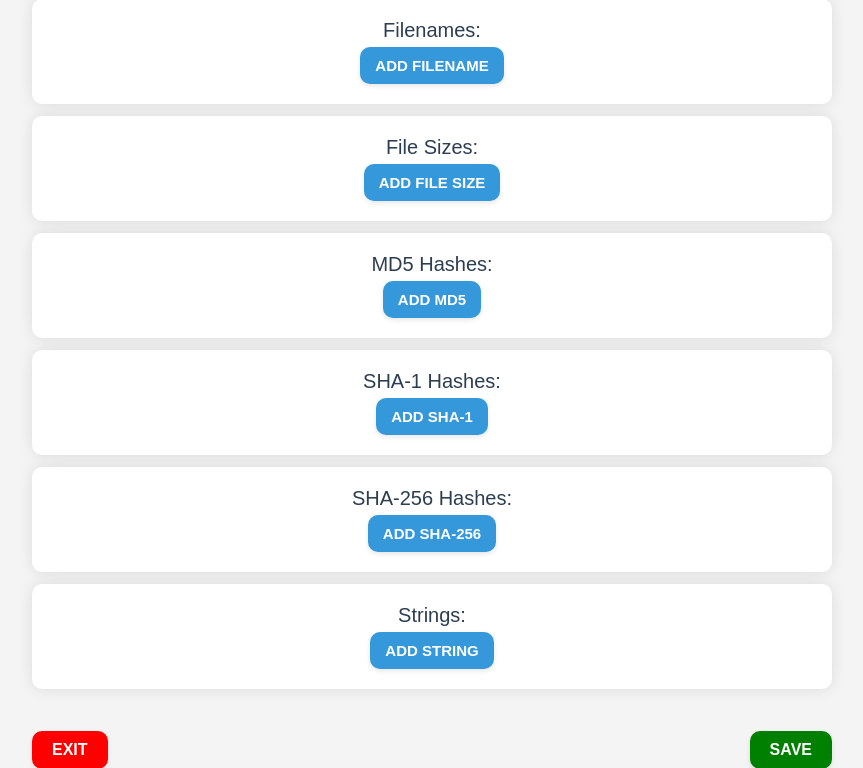
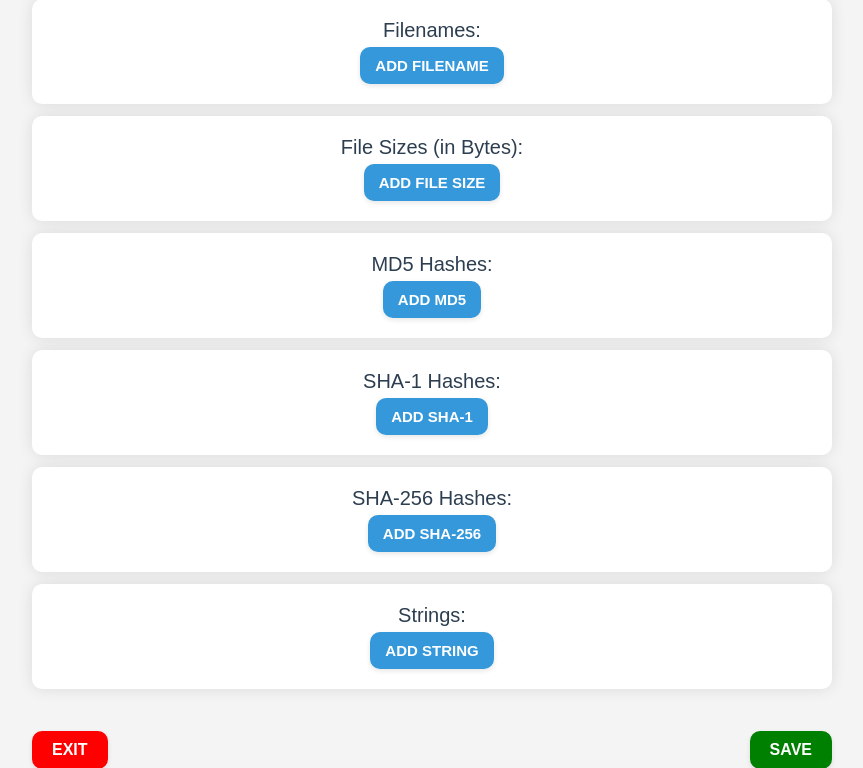
Before and after one commit to TheCr1sis/cerberus, a Flask app: page /create_ioc in a window 1280 px wide. Shown: the part 176-944 px from the top of the page, without its empty margins (208-1071 px from the left). Run offline with Flask 3, Linux system fonts and the light colour scheme.

Commit message:
ui fixes

```diff
--- a/static/css/create-ioc-styles.css
+++ b/static/css/create-ioc-styles.css
@@ -265,6 +265,11 @@ button:active {
     color: black;
 }
 
+/* Dark Mode Number Input Text Color */
+.dark-mode input[type="number"] {
+    color: black;
+}
+
 .dark-mode table {
     background-color: #1e1e1e;
     color: #ffffff;
--- a/templates/create_ioc.html
+++ b/templates/create_ioc.html
@@ -49,7 +49,7 @@
         </div>
 
         <div class="container">
-            <label>File Sizes:</label>
+            <label>File Sizes (in Bytes):</label>
             <div id="filesizes"></div>
             <button type="button" onclick="addInputField('filesizes', 'number', 50)">Add File Size</button>
         </div>
```
